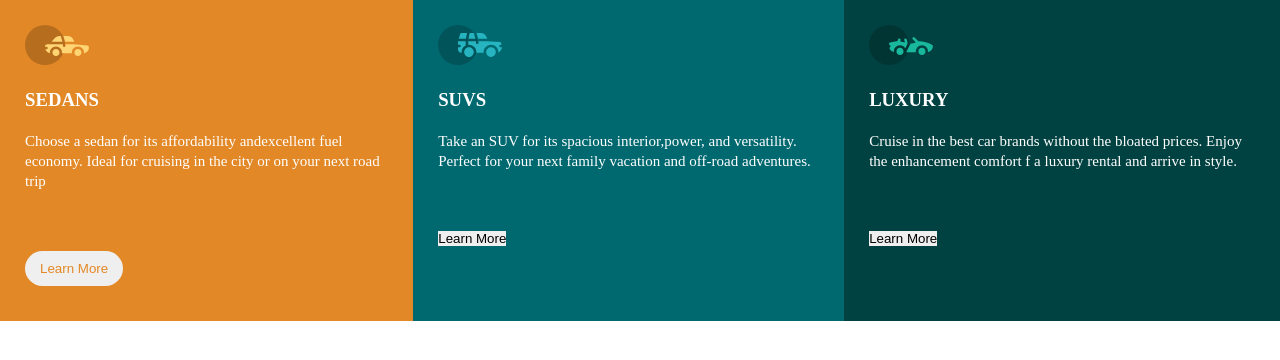
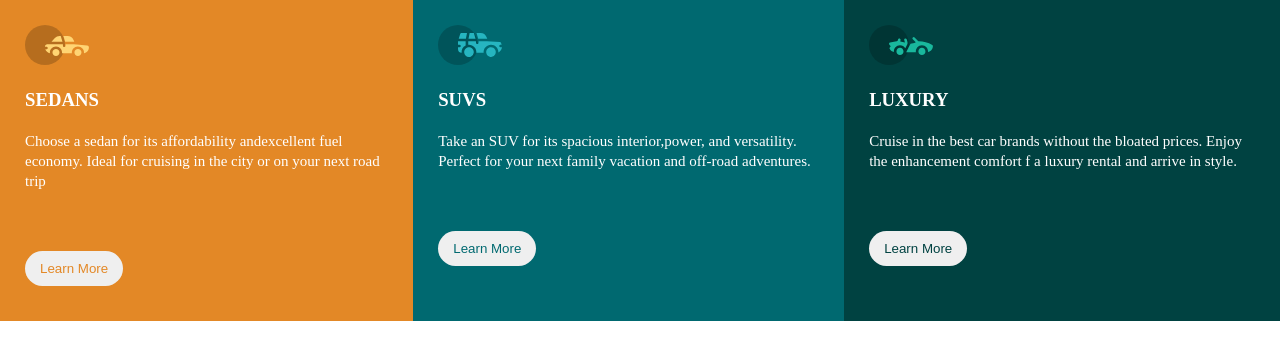
Before and after one commit to Oluwa-bunmi/Zuri-Layout, a plain HTML site: page index.html in a window 1280 px wide. Drawn offline with Linux system fonts and the light colour scheme.

Commit message:
still on  buttons

```diff
--- a/style.css
+++ b/style.css
@@ -75,6 +75,16 @@ section div:first-child button {
 section div:nth-child(2) {
   background-color: hsl(184, 100%, 22%);
 }
+section div:nth-child(2) button {
+   color: hsl(184, 100%, 22%);
+    padding: 10px 15px;
+    border-radius: 22px;
+}
 section div:nth-child(3) {
   background-color: hsl(179, 100%, 13%);
 }
+section div:nth-child(3) button {
+   color:  hsl(179, 100%, 13%);
+    padding: 10px 15px;
+    border-radius: 22px;
+}
```
